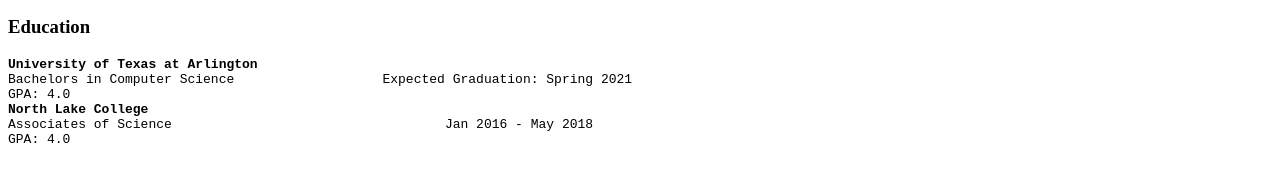
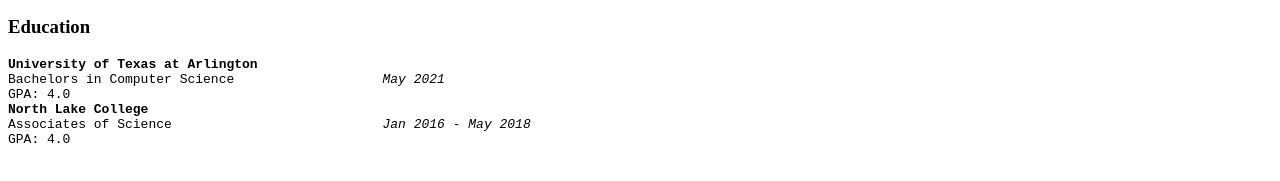
Before and after one commit to bivek520/Portfolio, a plain HTML site: page index.html in a window 1280 px wide. Shown: the part 463-644 px from the top of the page. Drawn offline with Linux system fonts and the light colour scheme.

Commit message:
Update index.html

```diff
--- a/index.html
+++ b/index.html
@@ -15,10 +15,10 @@
 	<pre>Senior at the University of Texas at Arlington, pursuring Bachelors in Computer Science.</pre>
 	<h3>Education</h3>
 	<pre><b>University of Texas at Arlington</b>
-Bachelors in Computer Science 			Expected Graduation: Spring 2021
+Bachelors in Computer Science 			<i>May 2021</i>
 GPA: 4.0
 <b>North Lake College</b>
-Associates of Science					Jan 2016 - May 2018
+Associates of Science				<i>Jan 2016 - May 2018</i>
 GPA: 4.0
 	</pre>
 </body>
```
